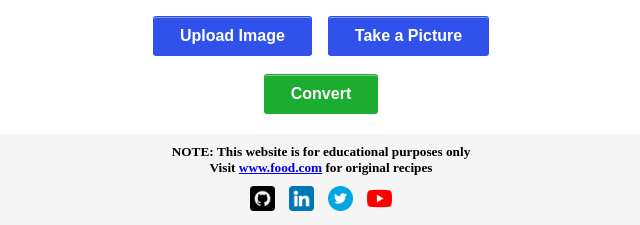
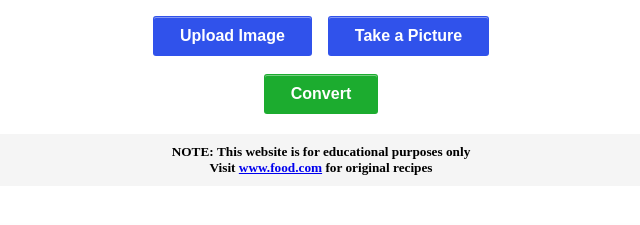
Before and after one commit to Pankaj0634/Image-to-Recipe-Converter, a Django app: page / in a window 1280 px wide. Shown: the part 577-802 px from the top of the page, without its empty margins (319-959 px from the left). After the commit the page ends 752 px from the top, so only its background shows below. Run offline with Django 4.2, Linux system fonts and the light colour scheme; parts of the project's set-up code (start-up, migrations or seed data) failed here and were passed over.

Commit message:
initial commit

```diff
--- a/SeeFood/WebApp/encoder.py
+++ b/SeeFood/WebApp/encoder.py
@@ -1,4 +1,5 @@
 import os
+from tensorflow import keras
 from keras.preprocessing import image
 from keras.applications import densenet
 import numpy as np
@@ -8,9 +9,9 @@ from scipy.spatial.distance import cosine
 
 model = densenet.DenseNet201(include_top=False, weights='imagenet', input_shape=(256, 256, 3), pooling='avg', classes=1000)
 
-with open('/home/gokul/Projects/Food Image to Recipe Converter/SeeFood/encodings.txt', 'rb') as fp:
+with open('../../Food Image to Recipe Converter/SeeFood/encodings.txt', 'rb') as fp:
     enc_list = pickle.load(fp)
-with open('/home/gokul/Projects/Food Image to Recipe Converter/SeeFood/enc_names.txt', 'rb') as fp:
+with open('../../Food Image to Recipe Converter/SeeFood/enc_names.txt', 'rb') as fp:
     names_list = pickle.load(fp)
 
 
--- a/SeeFood/WebApp/templates/WebApp/home.html
+++ b/SeeFood/WebApp/templates/WebApp/home.html
@@ -89,12 +89,7 @@
 
         <footer class="bottom-section">
             <h5 style="margin-block: 5px;"><b>NOTE:</b>&nbsp;This website is for educational purposes only <br> Visit <a href="https://www.food.com/">www.food.com</a>&nbsp;for original recipes</h5>
-            <div class="link-images">
-                <a href="https://github.com/gokulkrh"><img class="s_media_icon" src="{% static 'WebApp/icons/github.png' %}"></a>
-                <a href="https://www.linkedin.com/in/gokul-krishnan-g-33591a1a9"><img class="s_media_icon" src="{% static 'WebApp/icons/linkedin.png' %}"></a>
-                <a href="https://www.youtube.com/watch?v=dQw4w9WgXcQ"><img class="s_media_icon" src="{% static 'WebApp/icons/twitter.png' %}"></a>
-                <a href="https://www.youtube.com/watch?v=dQw4w9WgXcQ"><img class="s_media_icon" src="{% static 'WebApp/icons/youtube.png' %}"></a>
-            </div>
+
         </footer>
     </div>
     <script>
--- a/main.py
+++ b/main.py
@@ -6,7 +6,7 @@ if __name__ == "__main__":
     img_path = input("path to image: ")
     img = Image.open(img_path)
     recipe_list = encoder.get_recipes(img)
-    x = json.load(open("/home/gokul/Projects/Food Image to Recipe Converter/Dataset/indian_recipes.json"))
+    x = json.load(open("../../Food Image to Recipe Converter/Dataset/indian_recipes.json"))
     print("\n")
     for i in range(5):
         print(i+1, recipe_list[i])
```
